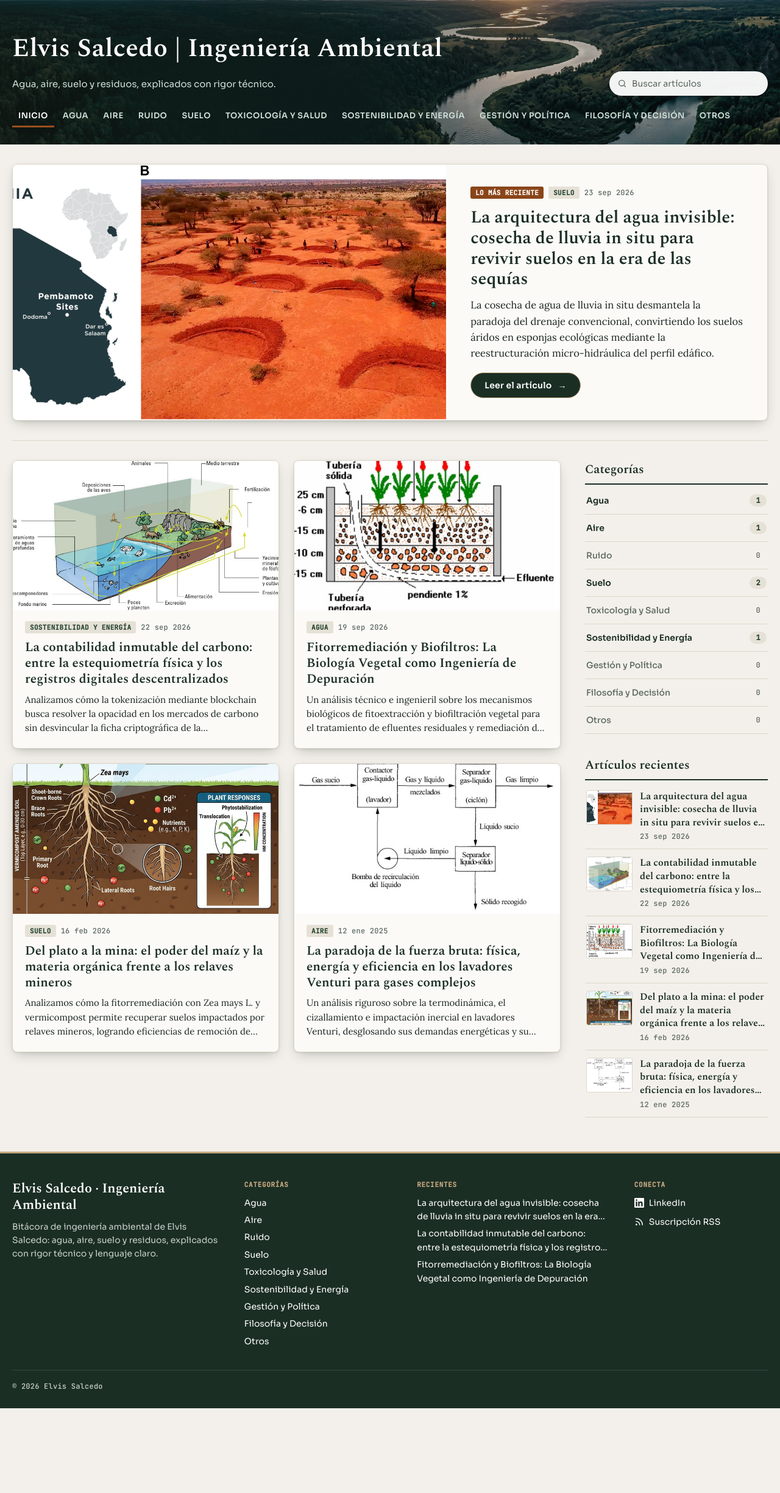
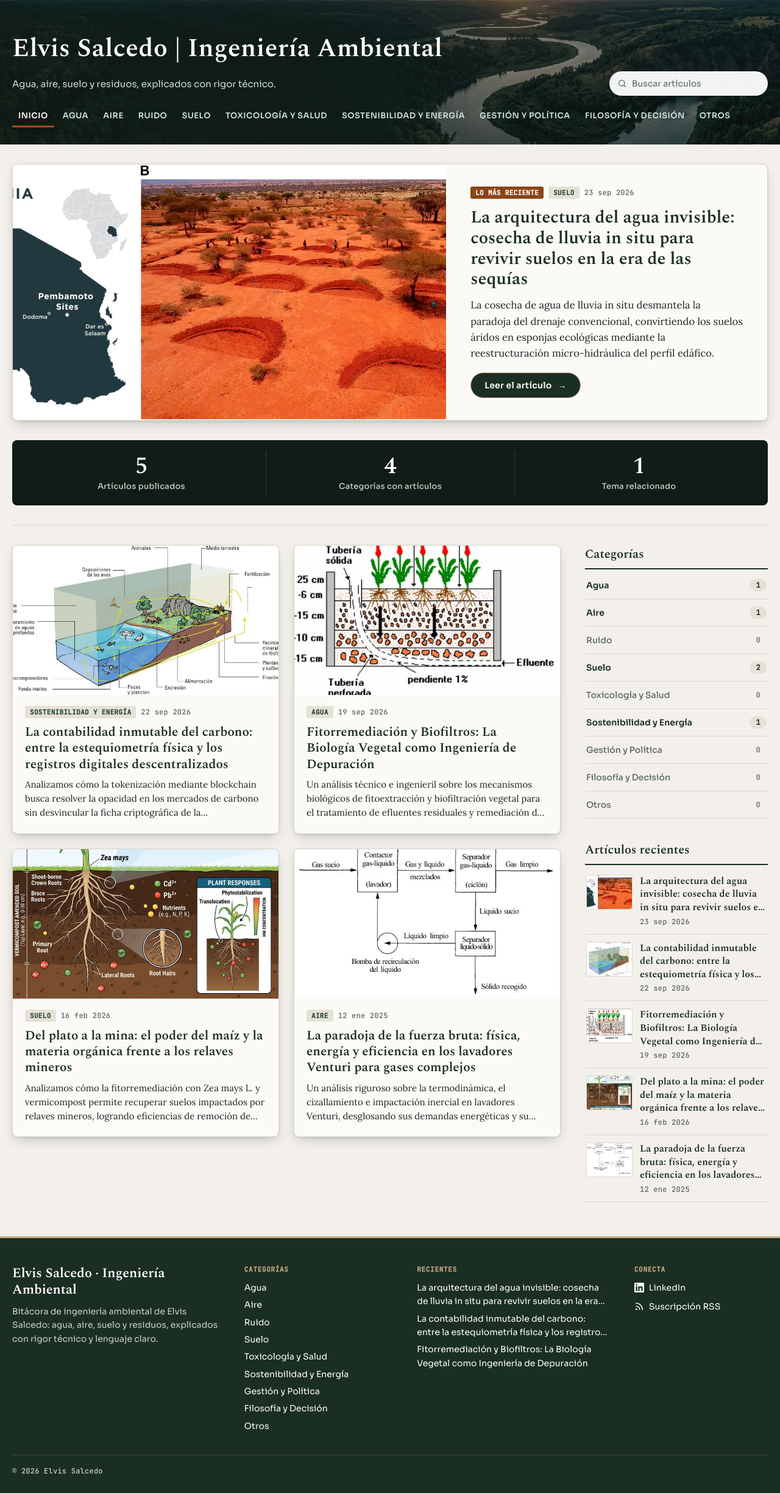
Before and after one commit to elvissalcedo/elvissalcedo.github.io, a Jekyll site: the page built from index.html, in a window 1280 px wide. Shown: the whole page at 61% size. Built offline with Jekyll 4.4.1, drawn with Linux system fonts in a browser that asks for light colours; before the commit the page ends 2310 px from its top, so only the background shows below that.

Commit message:
feat(portada): capa de color en el encabezado y franja de cifras reales
Suma una capa pareja de verde bosque sobre la foto del encabezado (mismo
alto) y una franja compacta "El sitio en cifras" entre la destacada y la
grilla, con artículos, categorías con artículos y temas distintos contados
con Liquid a partir de los artículos visibles.

```diff
--- a/_includes/lista-posts.html
+++ b/_includes/lista-posts.html
@@ -11,10 +11,17 @@
                         lateral (_includes/portada-lateral.html). Las
                         categorías no lo usan: ahí todos son del mismo tema y
                         no tiene sentido destacar uno.
+    include.metricas -- true solo en la portada (junto con destacar): la
+                        franja "El sitio en cifras"
+                        (_includes/portada-metricas.html), entre la
+                        destacada y la grilla.
 {%- endcomment -%}
       {%- assign visibles = include.posts | where_exp: "post", "post.hidden != true" %}
       {%- if include.destacar and visibles.size > 0 %}
 {% include post-card.html post=visibles.first destacada=true %}
+        {%- if include.metricas %}
+{% include portada-metricas.html %}
+        {%- endif %}
     <div class="portada-cuerpo">
       <div class="portada-grilla">
         {%- if visibles.size > 1 %}
--- /dev/null
+++ b/_includes/portada-metricas.html
@@ -0,0 +1,50 @@
+{%- comment -%}
+  Franja "El sitio en cifras" (solo portada, entre la destacada y la grilla;
+  la llama _includes/lista-posts.html cuando index.html pasa metricas=true).
+  Tres números, todos contados con Liquid en cada build a partir de los
+  artículos reales -- nada escrito a mano, nada inventado:
+    1. artículos visibles (mismo filtro `hidden` que la portada);
+    2. categorías de _config.yml con al menos un artículo visible;
+    3. temas distintos de `tags:` en los artículos visibles, comparados en
+       minúsculas ("Fitorremediación" = "fitorremediación") y sin contar
+       "pendiente" (lo que deja el panel en un `tags:` sin completar).
+  `temas_vistos` va entre barras ("|a|b|") para que `contains` no confunda
+  un tema con el final de otro, igual que en _layouts/post.html.
+{%- endcomment -%}
+{%- assign visibles_met = site.posts | where_exp: "p", "p.hidden != true" %}
+{%- assign total_articulos = visibles_met.size %}
+{%- assign total_categorias = 0 %}
+{%- for cat in site.categorias %}
+  {%- assign cantidad_met = visibles_met | where: "category", cat.name | size %}
+  {%- if cantidad_met > 0 %}{% assign total_categorias = total_categorias | plus: 1 %}{% endif %}
+{%- endfor %}
+{%- assign temas_vistos = "|" %}
+{%- assign total_temas = 0 %}
+{%- for p in visibles_met %}
+  {%- for tema in p.tags %}
+    {%- assign tema_min = tema | downcase | strip %}
+    {%- assign clave_met = "|" | append: tema_min | append: "|" %}
+    {%- if tema_min != "" and tema_min != "pendiente" %}
+      {%- unless temas_vistos contains clave_met %}
+        {%- assign temas_vistos = temas_vistos | append: tema_min | append: "|" %}
+        {%- assign total_temas = total_temas | plus: 1 %}
+      {%- endunless %}
+    {%- endif %}
+  {%- endfor %}
+{%- endfor %}
+    <section class="portada-metricas" aria-label="El sitio en cifras">
+      <dl class="metricas-lista">
+        <div class="metrica">
+          <dt>{% if total_articulos == 1 %}Artículo publicado{% else %}Artículos publicados{% endif %}</dt>
+          <dd>{{ total_articulos }}</dd>
+        </div>
+        <div class="metrica">
+          <dt>{% if total_categorias == 1 %}Categoría con artículos{% else %}Categorías con artículos{% endif %}</dt>
+          <dd>{{ total_categorias }}</dd>
+        </div>
+        <div class="metrica">
+          <dt>{% if total_temas == 1 %}Tema relacionado{% else %}Temas relacionados{% endif %}</dt>
+          <dd>{{ total_temas }}</dd>
+        </div>
+      </dl>
+    </section>
--- a/assets/css/styles.css
+++ b/assets/css/styles.css
@@ -160,10 +160,15 @@ blockquote {
    título) que del derecho (donde está el interés visual de la foto), para
    que el texto blanco quede legible encima de cualquier foto. Si algún día
    no hay foto, el gradiente de fondo (mismo verde de antes) queda como
-   respaldo detrás de la imagen. */
+   respaldo detrás de la imagen.
+   Encima de la foto va además una capa pareja de --forest-dark al 40 %
+   (2026-10-13): oscurece también la mitad derecha, donde caen el buscador
+   y el final del menú, y tiñe la foto con el verde de la paleta. Solo
+   color: el alto y el relleno del encabezado no cambian. */
 .site-header {
   background:
     linear-gradient(to right, rgba(18, 28, 22, 0.72) 0%, rgba(18, 28, 22, 0.5) 38%, rgba(18, 28, 22, 0.22) 68%),
+    linear-gradient(rgba(18, 28, 22, 0.4), rgba(18, 28, 22, 0.4)),
     url('../hero-banner.jpg'),
     linear-gradient(120deg, var(--forest-dark) 0%, var(--forest) 60%, var(--forest-accent) 100%);
   background-size: cover;
@@ -610,6 +615,53 @@ blockquote {
   padding-top: 32px;
 }
 .es-portada .page-body { padding-bottom: 56px; }
+
+/* ---- Franja "El sitio en cifras" (_includes/portada-metricas.html) ----
+   Entre la destacada y la grilla, solo en la portada. Compacta a propósito
+   (~100px de alto en escritorio): la portada sigue siendo de artículos, la
+   franja solo resume. Fondo --forest-dark, números en Spectral y etiquetas
+   en Sora; blanco sobre --forest-dark 17.5:1, etiquetas (#c8d2cb) 11.2:1.
+   En celular sigue siendo una fila de tres, con números más chicos. */
+.portada-metricas {
+  margin: 0 0 32px;
+  padding: 18px 8px;
+  border-radius: 8px;
+  background: var(--forest-dark);
+  color: var(--on-dark);
+}
+.metricas-lista {
+  display: grid;
+  grid-template-columns: repeat(3, minmax(0, 1fr));
+  margin: 0;
+}
+/* El número va arriba y la etiqueta abajo solo a la vista: en el HTML el
+   <dt> va primero, así un lector de pantalla dice "Artículos publicados: 5". */
+.metrica {
+  display: flex;
+  flex-direction: column-reverse;
+  justify-content: flex-end;
+  align-items: center;
+  padding: 4px 16px;
+  text-align: center;
+}
+.metrica + .metrica { border-left: 1px solid rgba(255, 255, 255, 0.12); }
+.metrica dd {
+  margin: 0;
+  color: var(--on-dark);
+  font: 600 2.4rem/1.1 'Spectral', serif;
+}
+.metrica dt {
+  margin-top: 4px;
+  color: #c8d2cb;
+  font: 500 13px/1.3 'Sora', sans-serif;
+  letter-spacing: 0.02em;
+}
+@media (max-width: 639px) {
+  .portada-metricas { margin-bottom: 24px; padding: 14px 4px; }
+  .metrica { padding: 2px 8px; }
+  .metrica dd { font-size: 1.6rem; }
+  .metrica dt { font-size: 11px; }
+}
 
 /* ---- Lateral: categorías con conteo + artículos recientes ---- */
 .portada-lateral { margin-top: 40px; }
--- a/index.html
+++ b/index.html
@@ -3,4 +3,4 @@ layout: default
 permalink: /
 clase_main: page-body-listado
 ---
-{% include lista-posts.html posts=site.posts destacar=true vacio="Todavía no hay artículos publicados. Próximamente." %}
+{% include lista-posts.html posts=site.posts destacar=true metricas=true vacio="Todavía no hay artículos publicados. Próximamente." %}
```
